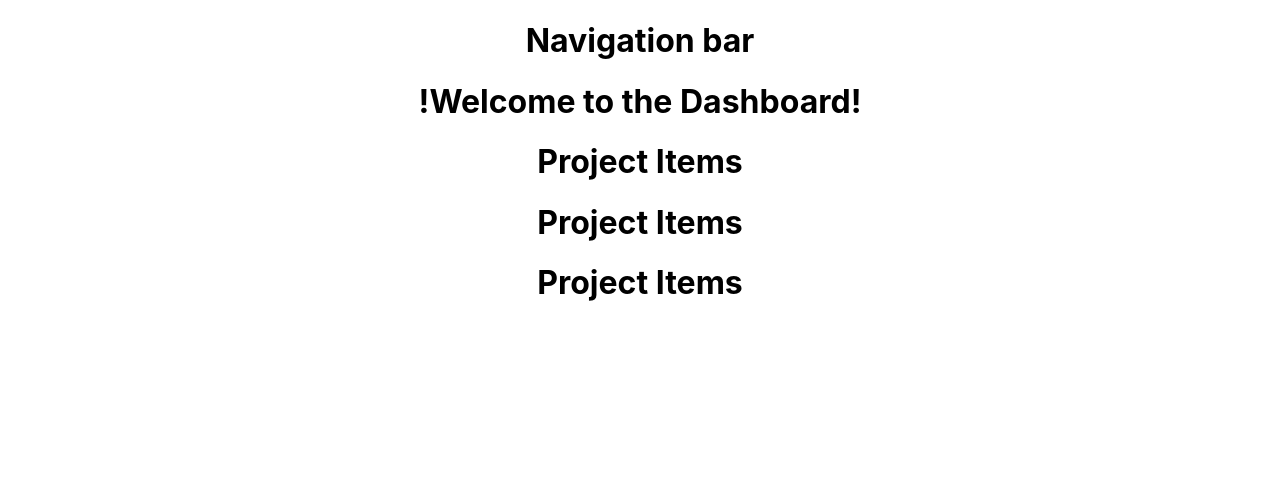
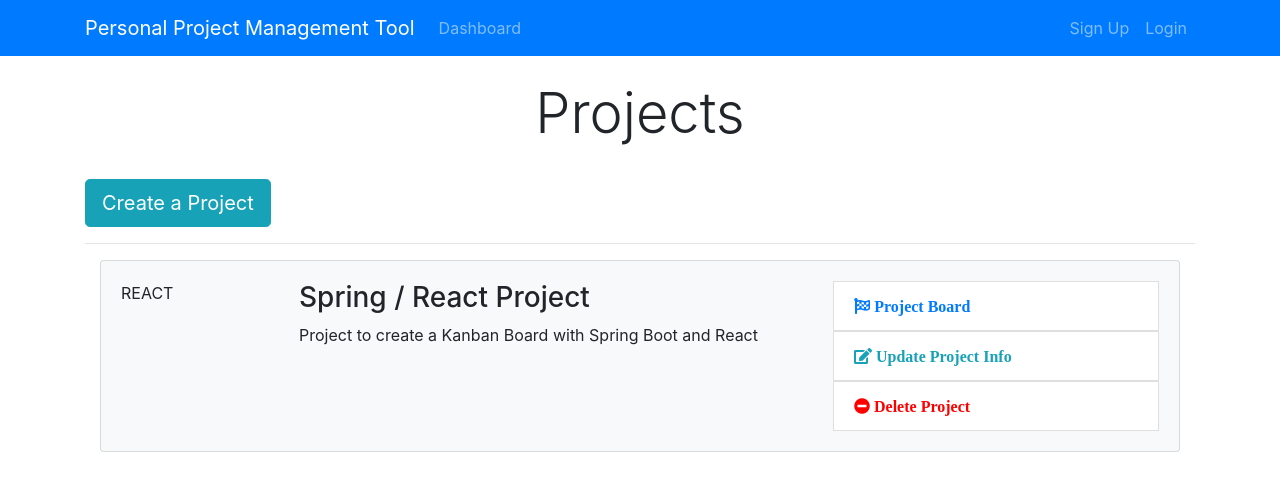
Before and after one commit to mohsenfahim/ppmTool, a React (Create React App) app in the folder ppmtool-react-client/: page / in a window 1280 px wide. Shown: the top 490 px of the page. Built offline with nearby package versions, Linux system fonts and the light colour scheme.

Commit message:
Added Bootstrap (npm install bootstrap) to react and added html and css for dashboard and projectitem

```diff
--- a/ppmtool-react-client/package.json
+++ b/ppmtool-react-client/package.json
@@ -6,6 +6,7 @@
     "@testing-library/jest-dom": "^4.2.4",
     "@testing-library/react": "^9.4.0",
     "@testing-library/user-event": "^7.2.1",
+    "bootstrap": "^4.4.1",
     "react": "^16.12.0",
     "react-dom": "^16.12.0",
     "react-scripts": "3.3.0"
--- a/ppmtool-react-client/public/index.html
+++ b/ppmtool-react-client/public/index.html
@@ -39,5 +39,12 @@
       To begin the development, run `npm start` or `yarn start`.
       To create a production bundle, use `npm run build` or `yarn build`.
     -->
+    <link
+      rel="stylesheet"
+      href="https://use.fontawesome.com/releases/v5.2.0/css/all.css"
+      integrity="sha384-hWVjflwFxL6sNzntih27bfxkr27PmbbK/iSvJ+a4+0owXq79v+lsFkW54bOGbiDQ"
+      crossorigin="anonymous"
+    />
+    <title>PPM Tool</title>
   </body>
 </html>
--- a/ppmtool-react-client/src/App.css
+++ b/ppmtool-react-client/src/App.css
@@ -1,38 +1,65 @@
-.App {
-  text-align: center;
+img {
+  width: 100%;
 }
 
-.App-logo {
-  height: 40vmin;
-  pointer-events: none;
+.navbar {
+  background-color: #e3f2fd;
+}
+.fa.fa-edit {
+  color: #18a2b9;
 }
 
-@media (prefers-reduced-motion: no-preference) {
-  .App-logo {
-    animation: App-logo-spin infinite 20s linear;
-  }
+.list-group-item.delete:hover {
+  cursor: -webkit-grab;
+  background-color: pink;
 }
 
-.App-header {
-  background-color: #282c34;
-  min-height: 100vh;
-  display: flex;
-  flex-direction: column;
-  align-items: center;
-  justify-content: center;
-  font-size: calc(10px + 2vmin);
-  color: white;
+.list-group-item.update:hover {
+  cursor: -webkit-grab;
+  background-color: gainsboro;
 }
 
-.App-link {
-  color: #61dafb;
+.list-group-item.board:hover {
+  cursor: -webkit-grab;
+  background-color: gainsboro;
 }
 
-@keyframes App-logo-spin {
-  from {
-    transform: rotate(0deg);
-  }
-  to {
-    transform: rotate(360deg);
-  }
+.fa.fa-minus-circle {
+  color: red;
 }
+
+.landing {
+  position: relative;
+  /* background: url("../img/showcase.jpg") no-repeat; */
+  background-size: cover;
+  background-position: center;
+  height: 100vh;
+  margin-top: -24px;
+  margin-bottom: -50px;
+}
+
+.landing-inner {
+  padding-top: 80px;
+}
+
+.dark-overlay {
+  background-color: rgba(0, 0, 0, 0.7);
+  position: absolute;
+  top: 0;
+  left: 0;
+  width: 100%;
+  height: 100%;
+}
+
+.card-form {
+  opacity: 0.9;
+}
+
+.latest-profiles-img {
+  width: 40px;
+  height: 40px;
+}
+
+.form-control::placeholder {
+  color: #bbb !important;
+}
--- a/ppmtool-react-client/src/App.js
+++ b/ppmtool-react-client/src/App.js
@@ -3,6 +3,7 @@
 import "./App.css";
 import Dashboard from "./components/Dashboard";
 import Header from "./components/Layout/Header";
+import "bootstrap/dist/css/bootstrap.css";
 
 function App() {
   return (
--- a/ppmtool-react-client/src/components/Dashboard.js
+++ b/ppmtool-react-client/src/components/Dashboard.js
@@ -4,11 +4,21 @@
 class Dashboard extends Component {
   render() {
     return (
-      <div>
-        <h1>!Welcome to the Dashboard!</h1>
-        <Projectitem />
-        <Projectitem />
-        <Projectitem />
+      <div className="projects">
+        <div className="container">
+          <div className="row">
+            <div className="col-md-12">
+              <h1 className="display-4 text-center">Projects</h1>
+              <br />
+              <a href="ProjectForm.html" className="btn btn-lg btn-info">
+                Create a Project
+              </a>
+              <br />
+              <hr />
+              <Projectitem />
+            </div>
+          </div>
+        </div>
       </div>
     );
   }
--- a/ppmtool-react-client/src/components/Layout/Header.js
+++ b/ppmtool-react-client/src/components/Layout/Header.js
@@ -2,7 +2,46 @@
 
 class Header extends Component {
   render() {
-    return <h1>Navigation bar</h1>;
+    return (
+      <nav className="navbar navbar-expand-sm navbar-dark bg-primary mb-4">
+        <div className="container">
+          <a className="navbar-brand" href="Dashboard.html">
+            Personal Project Management Tool
+          </a>
+          <button
+            className="navbar-toggler"
+            type="button"
+            data-toggle="collapse"
+            data-target="#mobile-nav"
+          >
+            <span className="navbar-toggler-icon" />
+          </button>
+
+          <div className="collapse navbar-collapse" id="mobile-nav">
+            <ul className="navbar-nav mr-auto">
+              <li className="nav-item">
+                <a className="nav-link" href="/dashboard">
+                  Dashboard
+                </a>
+              </li>
+            </ul>
+
+            <ul className="navbar-nav ml-auto">
+              <li className="nav-item">
+                <a className="nav-link " href="register.html">
+                  Sign Up
+                </a>
+              </li>
+              <li className="nav-item">
+                <a className="nav-link" href="login.html">
+                  Login
+                </a>
+              </li>
+            </ul>
+          </div>
+        </div>
+      </nav>
+    );
   }
 }
 
--- a/ppmtool-react-client/src/components/Project/Projectitem.js
+++ b/ppmtool-react-client/src/components/Project/Projectitem.js
@@ -2,7 +2,40 @@
 
 class Projectitem extends Component {
   render() {
-    return <h1>Project Items</h1>;
+    return (
+      <div className="container">
+        <div className="card card-body bg-light mb-3">
+          <div className="row">
+            <div className="col-2">
+              <span className="mx-auto">REACT</span>
+            </div>
+            <div className="col-lg-6 col-md-4 col-8">
+              <h3>Spring / React Project</h3>
+              <p>Project to create a Kanban Board with Spring Boot and React</p>
+            </div>
+            <div className="col-md-4 d-none d-lg-block">
+              <ul className="list-group">
+                <a href="#">
+                  <li className="list-group-item board">
+                    <i className="fa fa-flag-checkered pr-1"> Project Board </i>
+                  </li>
+                </a>
+                <a href="#">
+                  <li className="list-group-item update">
+                    <i className="fa fa-edit pr-1"> Update Project Info</i>
+                  </li>
+                </a>
+                <a href="">
+                  <li className="list-group-item delete">
+                    <i className="fa fa-minus-circle pr-1"> Delete Project</i>
+                  </li>
+                </a>
+              </ul>
+            </div>
+          </div>
+        </div>
+      </div>
+    );
   }
 }
 export default Projectitem;
```
Also changed, not shown: 1 other file (tests, documents, lock files or other folders).
